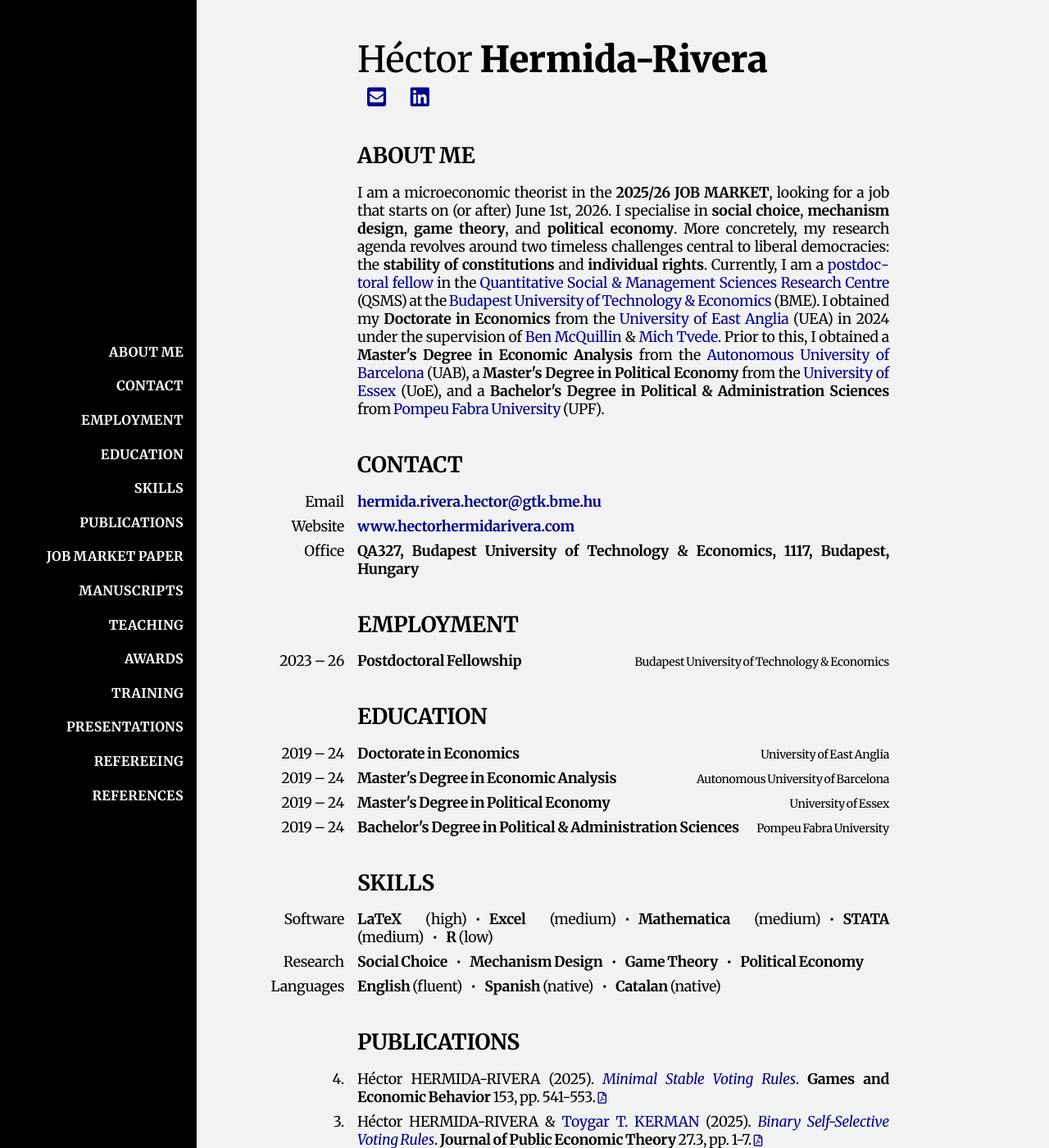
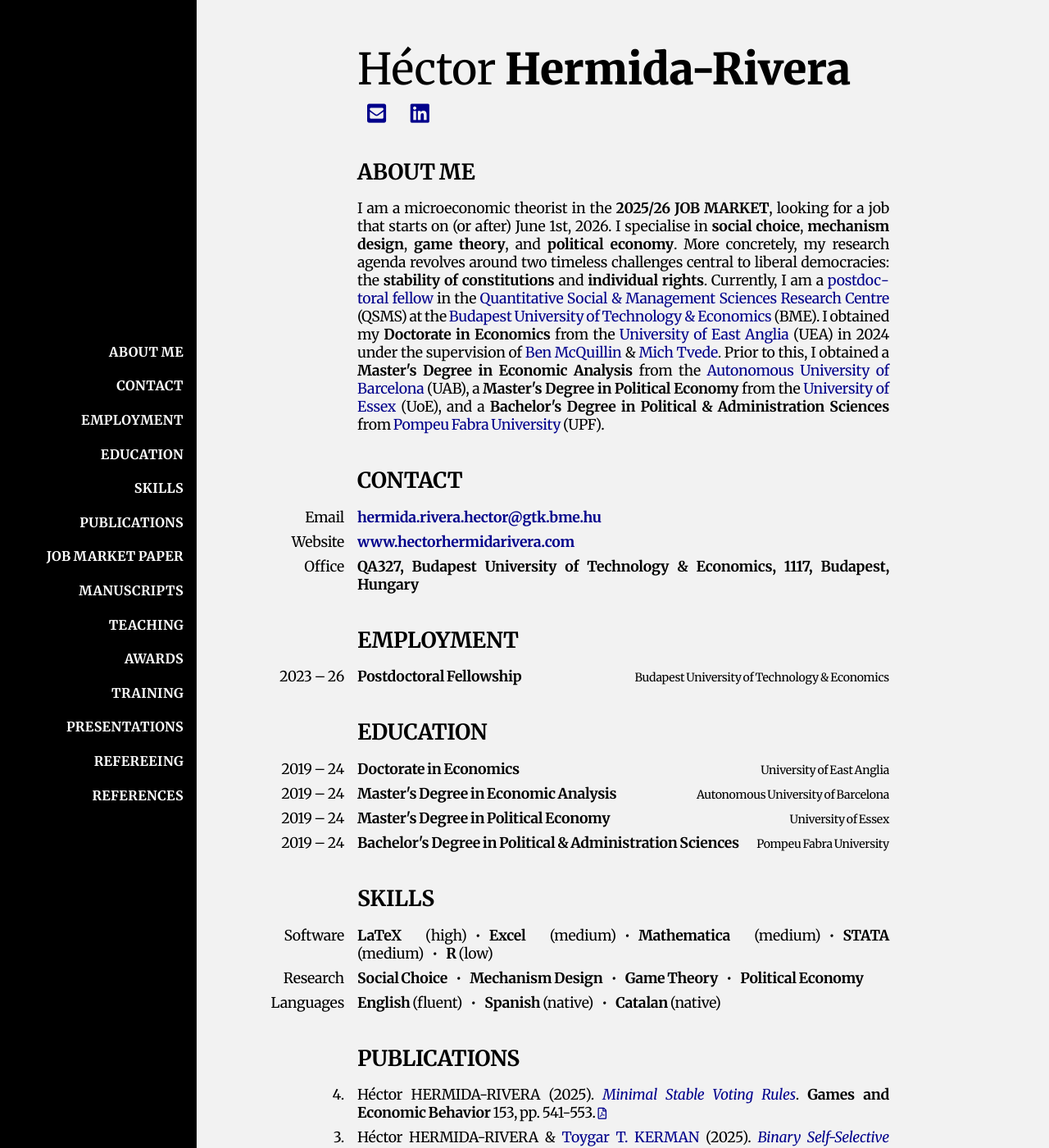
Before and after one commit to HectorHermidaRivera/hectorhermidarivera.github.io, a Jekyll site: the page built from index.md, in a window 1280 px wide and 1400 px high. Shown: the whole window at 82% size. Built offline with Jekyll 4.4.1, drawn with Linux system fonts in a browser that asks for light colours; a style sheet for code colours, icons or effects is not loaded.

Commit message:
Update default.html

```diff
--- a/_layouts/default.html
+++ b/_layouts/default.html
@@ -4,6 +4,7 @@
   <meta charset="utf-8">
   <meta name="viewport" content="width=device-width, initial-scale=1.0">
   <title>{{ page.title }}</title>
+  <link rel="icon" type="image/png" href=logo_large.png">
 
   <!-- Fonts & icons -->
   <link href="https://fonts.googleapis.com/css2?family=Merriweather&display=swap" rel="stylesheet">
@@ -59,7 +60,7 @@
     /* --- Title --- */
     .main-name {
       font-family: 'Merriweather', serif;
-      font-size: 2.5em;
+      font-size: 3em;
       font-weight: 400;
       margin-bottom: 0.4em;
       line-height: 1.1;
```
